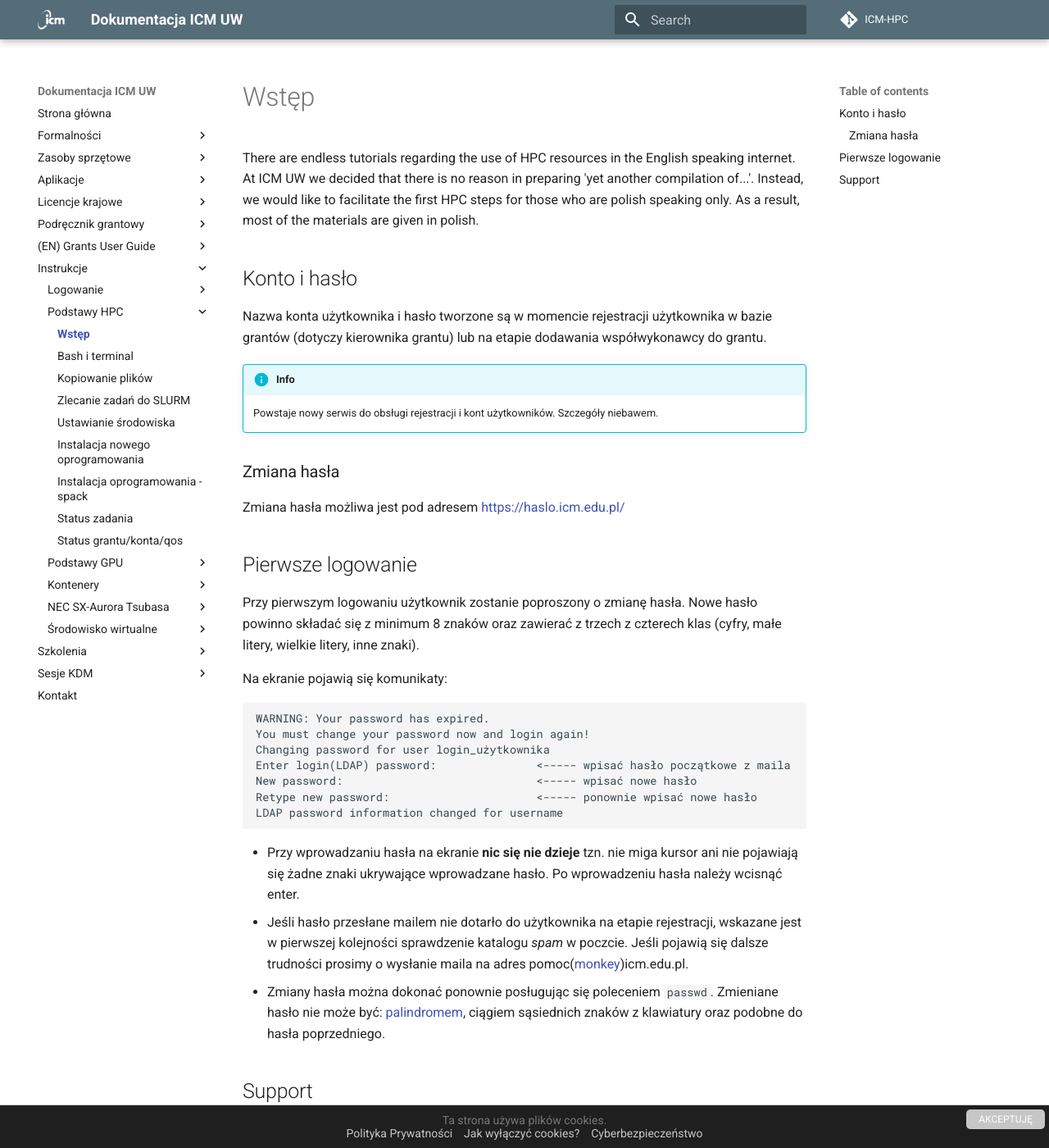
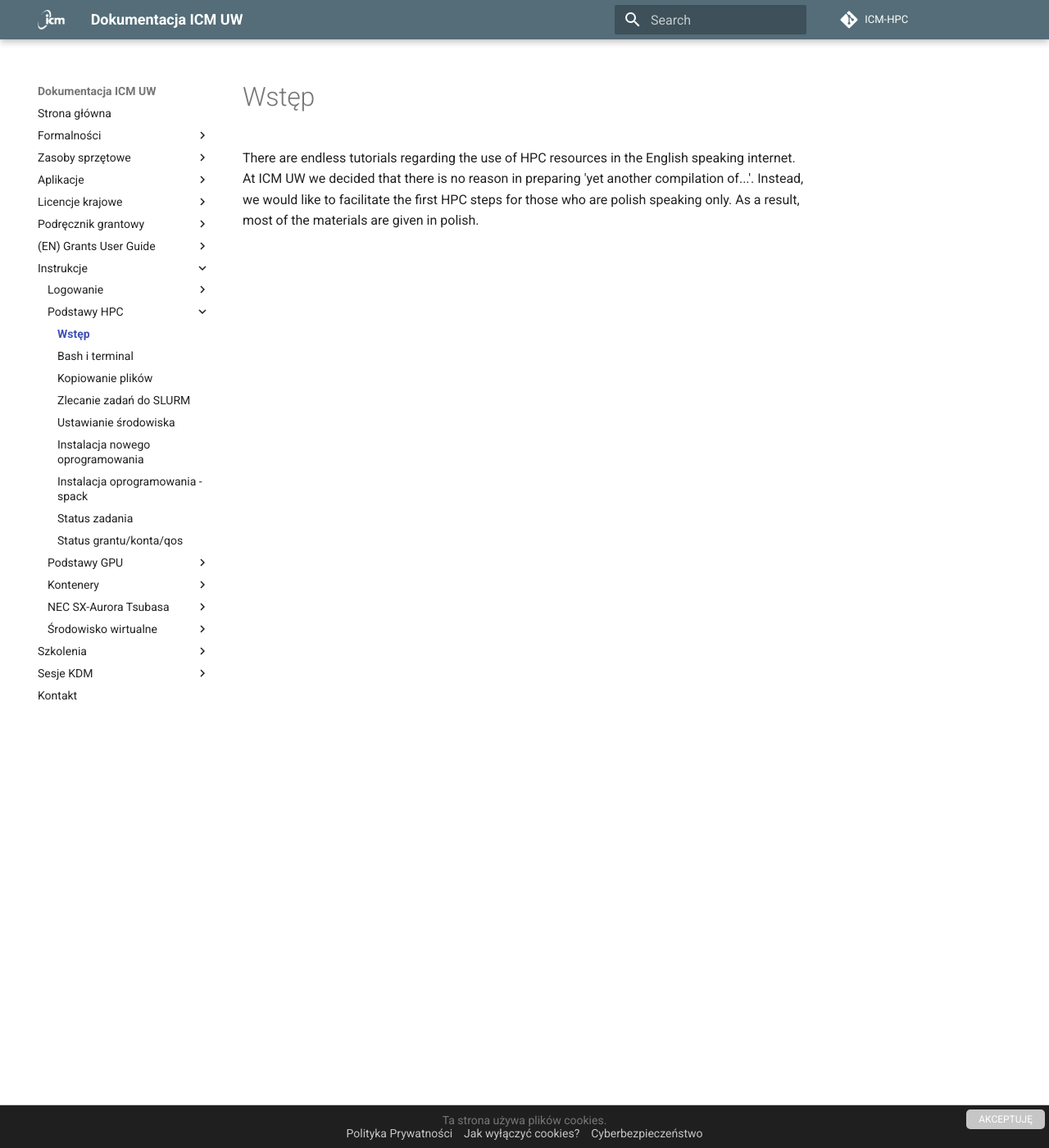
Before and after one commit to kubajal/hpc-docs, an MkDocs documentation site: the page built from docs/Tutorials/HPC-intro/introduction.md, in a window 1280 px wide and 1400 px high. Shown: the whole window at 82% size. Built offline with MkDocs 1.6.1 and Material for MkDocs 9.7.7, drawn with Linux system fonts in a browser that asks for light colours; some of the changed text lies outside the part shown.

Commit message:
docs/Tutorials/Logowanie/ssh.md

````diff
--- a/docs/Tutorials/HPC-intro/introduction.md
+++ b/docs/Tutorials/HPC-intro/introduction.md
@@ -9,46 +9,3 @@ There are endless tutorials regarding the use of HPC resources in the English sp
 At ICM UW we decided that there is no reason in preparing 'yet another compilation of...'.
 Instead, we would like to facilitate the first HPC steps for those who are polish speaking only.
 As a result, most of the materials are given in polish.
-
-## Konto i hasło
-
-Nazwa konta użytkownika i hasło tworzone są w momencie rejestracji użytkownika w bazie grantów (dotyczy kierownika grantu) lub na etapie dodawania współwykonawcy do grantu.
-
-!!! Info
-    Powstaje nowy serwis do obsługi rejestracji i kont użytkowników.
-    Szczegóły niebawem.
-
-### Zmiana hasła
-
-Zmiana hasła możliwa jest pod adresem <https://haslo.icm.edu.pl/>
-
-## Pierwsze logowanie
-
-Przy pierwszym logowaniu użytkownik zostanie poproszony o zmianę hasła. Nowe hasło powinno składać się z minimum 8 znaków oraz zawierać z trzech z czterech klas (cyfry, małe litery, wielkie litery, inne znaki).
-
-Na ekranie pojawią się komunikaty:
-
-```
-WARNING: Your password has expired.
-You must change your password now and login again!
-Changing password for user login_użytkownika
-Enter login(LDAP) password:               <----- wpisać hasło początkowe z maila
-New password:                             <----- wpisać nowe hasło
-Retype new password:                      <----- ponownie wpisać nowe hasło
-LDAP password information changed for username
-```
-
-- Przy wprowadzaniu hasła na ekranie **nic się nie dzieje** tzn. nie miga kursor ani nie pojawiają się żadne znaki ukrywające wprowadzane hasło.
-Po wprowadzeniu hasła należy wcisnąć enter.
-- Jeśli hasło przesłane mailem nie dotarło do użytkownika na etapie rejestracji,
-wskazane jest w pierwszej kolejności sprawdzenie katalogu *spam* w poczcie.
-Jeśli pojawią się dalsze trudności prosimy o wysłanie maila na adres pomoc([monkey](https://en.wikipedia.org/wiki/At_sign#Names_in_other_languages))icm.edu.pl.
-- Zmiany hasła można dokonać ponownie posługując się poleceniem `passwd`.
-Zmieniane hasło nie może być: [palindromem](http://pl.wikipedia.org/wiki/Palindrom), ciągiem sąsiednich znaków z klawiatury oraz podobne do hasła poprzedniego.
-
-## Support
-
-Wsparcie użytkowników i obsługa grantów obliczeniowych:
-
-- E-mail: pomoc([monkey](https://en.wikipedia.org/wiki/At_sign#Names_in_other_languages))icm.edu.pl
-- Telefonicznie: +48 22 8749 200
````
